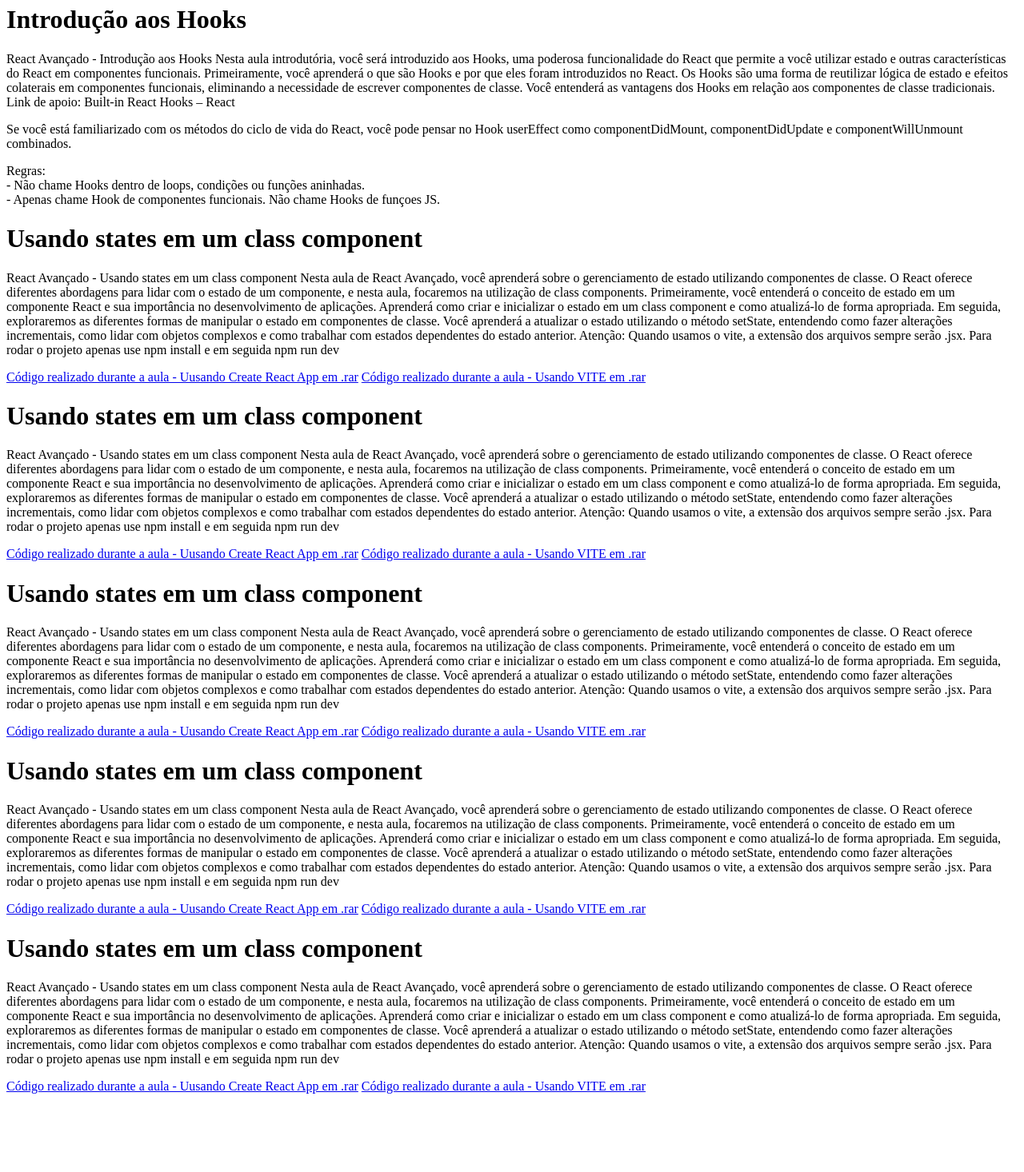
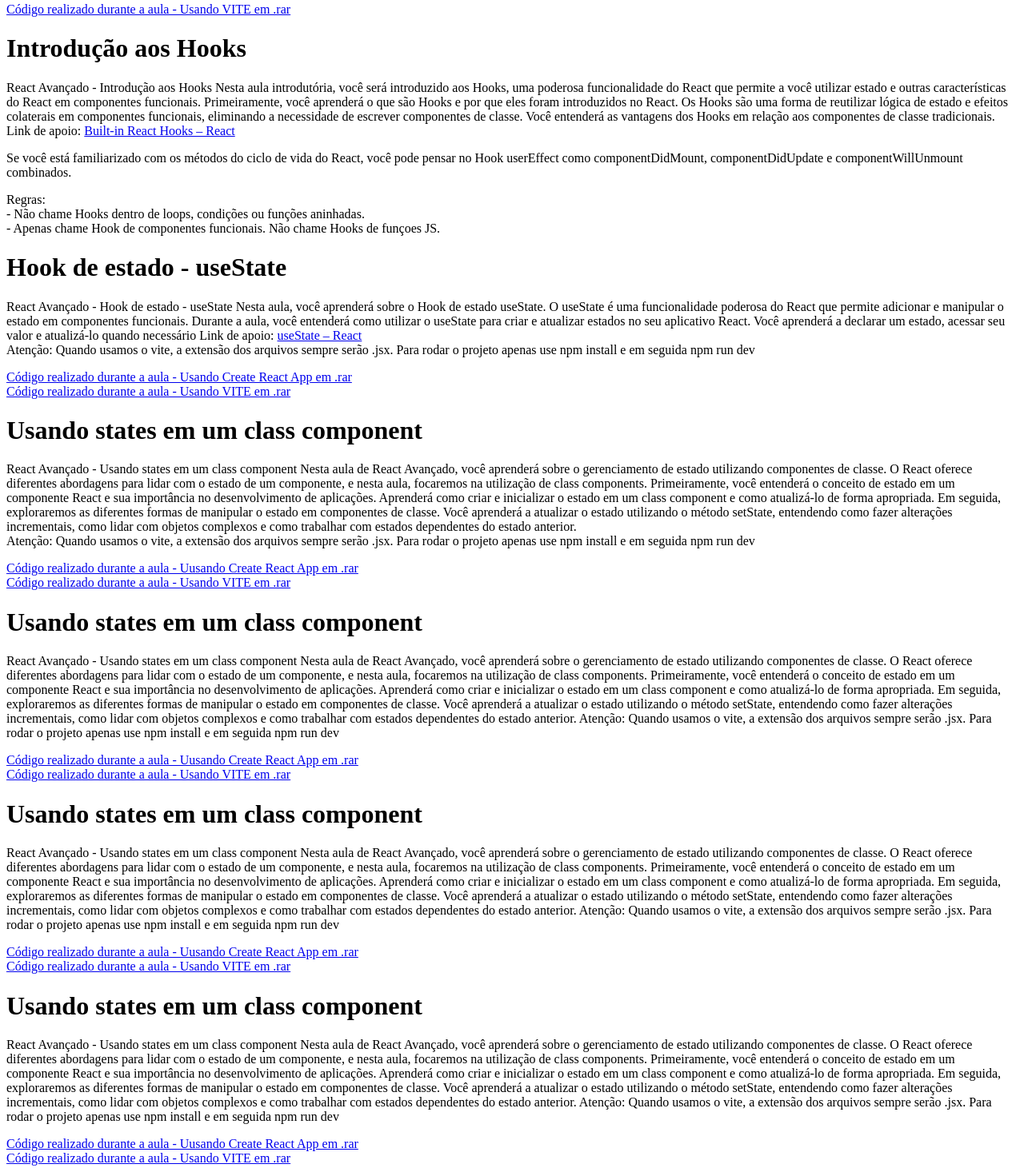
Before and after one commit to FlaviaColiv/JEST_REACT, a plain HTML site: page REACT AVANÇADO/index.html in a window 1280 px wide. Shown: the part 1170-2636 px from the top of the page at 80% size. Before the commit the page ends 2546 px from the top, so only its background shows below. Drawn offline with Linux system fonts and the light colour scheme.

Commit message:
reaAvanc 030325 8

```diff
--- a/REACT AVANÇADO/index.html
+++ b/REACT AVANÇADO/index.html
@@ -28,7 +28,7 @@
             npm install e em seguida npm run dev
         </p>
 
-        <a href="./arquivos/react-estado.rar">Código realizado durante a aula - Uusando Create React App em .rar</a>
+        <a href="./arquivos/react-estado.rar">Código realizado durante a aula - Uusando Create React App em .rar</a> <br>
         <a href="./arquivos/React Avançado - Usando states em um class component.zip">Código realizado durante a aula -
             Usando VITE em .rar</a>
     </div>
@@ -43,7 +43,7 @@
             React.
         </p>
 
-        <a href="./arquivos/react-estado.rar">Código realizado durante a aula - Uusando Create React App em .rar</a>
+        <a href="./arquivos/react-estado.rar">Código realizado durante a aula - Uusando Create React App em .rar</a> <br>
         <a href="./arquivos/React Avançado - Usando states em um class component.zip">Código realizado durante a aula -
             Usando VITE em .rar</a>
     </div>
@@ -137,8 +137,8 @@
 
             Link de apoio:
 
-            Built-in React Hooks – React
-            <a href="https://react.dev/reference/react"></a>
+
+            <a href="https://react.dev/reference/react">Built-in React Hooks – React</a>
         </p>
         <p>
             Se você está familiarizado com os métodos do ciclo de vida do React, você pode pensar no Hook userEffect como componentDidMount, componentDidUpdate e componentWillUnmount combinados.
@@ -149,6 +149,27 @@
             - Apenas chame Hook de componentes funcionais. Não chame Hooks de funçoes JS.
         </p>
 
+    </div>
+
+    <!-- ok -->
+    <div>
+        <h1>Hook de estado - useState</h1>
+        <p>
+            React Avançado - Hook de estado - useState
+            Nesta aula, você aprenderá sobre o Hook de estado useState. O useState é uma funcionalidade poderosa do React que permite adicionar e manipular o estado em componentes funcionais.
+
+            Durante a aula, você entenderá como utilizar o useState para criar e atualizar estados no seu aplicativo React. Você aprenderá a declarar um estado, acessar seu valor e atualizá-lo quando necessário
+
+            Link de apoio:
+
+             <a href="https://react.dev/reference/react/useState">useState – React</a>
+            <br>
+            Atenção: Quando usamos o vite, a extensão dos arquivos sempre serão .jsx. Para rodar o projeto apenas use npm install e em seguida npm run dev
+        </p>
+
+        <a href="./arquivos/react-avancado.rar">Código realizado durante a aula - Usando Create React App em .rar</a> <br>
+        <a href="./arquivos/Hook de estado - useState.zip">Código realizado durante a aula -
+            Usando VITE em .rar</a>
     </div>
 
     <div>
@@ -165,12 +186,12 @@
 
             Em seguida, exploraremos as diferentes formas de manipular o estado em componentes de classe. Você aprenderá
             a atualizar o estado utilizando o método setState, entendendo como fazer alterações incrementais, como lidar
-            com objetos complexos e como trabalhar com estados dependentes do estado anterior.
+            com objetos complexos e como trabalhar com estados dependentes do estado anterior. <br>
             Atenção: Quando usamos o vite, a extensão dos arquivos sempre serão .jsx. Para rodar o projeto apenas use
             npm install e em seguida npm run dev
         </p>
 
-        <a href="./arquivos/react-estado.rar">Código realizado durante a aula - Uusando Create React App em .rar</a>
+        <a href="./arquivos/react-estado.rar">Código realizado durante a aula - Uusando Create React App em .rar</a> <br>
         <a href="./arquivos/React Avançado - Usando states em um class component.zip">Código realizado durante a aula -
             Usando VITE em .rar</a>
     </div>
@@ -194,7 +215,7 @@
             npm install e em seguida npm run dev
         </p>
 
-        <a href="./arquivos/react-estado.rar">Código realizado durante a aula - Uusando Create React App em .rar</a>
+        <a href="./arquivos/react-estado.rar">Código realizado durante a aula - Uusando Create React App em .rar</a> <br>
         <a href="./arquivos/React Avançado - Usando states em um class component.zip">Código realizado durante a aula -
             Usando VITE em .rar</a>
     </div>
@@ -218,7 +239,7 @@
             npm install e em seguida npm run dev
         </p>
 
-        <a href="./arquivos/react-estado.rar">Código realizado durante a aula - Uusando Create React App em .rar</a>
+        <a href="./arquivos/react-estado.rar">Código realizado durante a aula - Uusando Create React App em .rar</a> <br>
         <a href="./arquivos/React Avançado - Usando states em um class component.zip">Código realizado durante a aula -
             Usando VITE em .rar</a>
     </div>
@@ -242,31 +263,7 @@
             npm install e em seguida npm run dev
         </p>
 
-        <a href="./arquivos/react-estado.rar">Código realizado durante a aula - Uusando Create React App em .rar</a>
-        <a href="./arquivos/React Avançado - Usando states em um class component.zip">Código realizado durante a aula -
-            Usando VITE em .rar</a>
-    </div>
-
-    <div>
-        <h1>Usando states em um class component</h1>
-        <p>
-            React Avançado - Usando states em um class component
-            Nesta aula de React Avançado, você aprenderá sobre o gerenciamento de estado utilizando componentes de
-            classe. O React oferece diferentes abordagens para lidar com o estado de um componente, e nesta aula,
-            focaremos na utilização de class components.
-
-            Primeiramente, você entenderá o conceito de estado em um componente React e sua importância no
-            desenvolvimento de aplicações. Aprenderá como criar e inicializar o estado em um class component e como
-            atualizá-lo de forma apropriada.
-
-            Em seguida, exploraremos as diferentes formas de manipular o estado em componentes de classe. Você aprenderá
-            a atualizar o estado utilizando o método setState, entendendo como fazer alterações incrementais, como lidar
-            com objetos complexos e como trabalhar com estados dependentes do estado anterior.
-            Atenção: Quando usamos o vite, a extensão dos arquivos sempre serão .jsx. Para rodar o projeto apenas use
-            npm install e em seguida npm run dev
-        </p>
-
-        <a href="./arquivos/react-estado.rar">Código realizado durante a aula - Uusando Create React App em .rar</a>
+        <a href="./arquivos/react-estado.rar">Código realizado durante a aula - Uusando Create React App em .rar</a> <br>
         <a href="./arquivos/React Avançado - Usando states em um class component.zip">Código realizado durante a aula -
             Usando VITE em .rar</a>
     </div>
```
Also changed, not shown: 2 other files.
